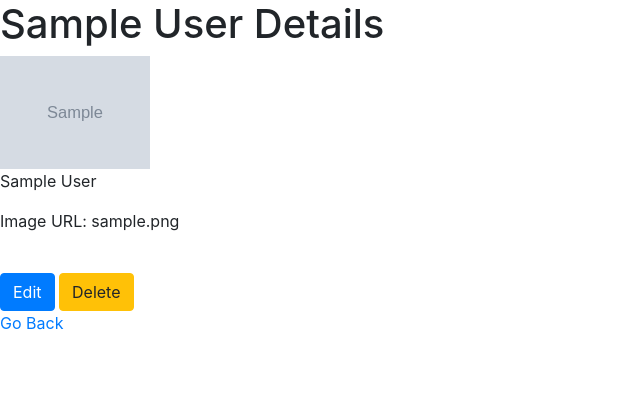
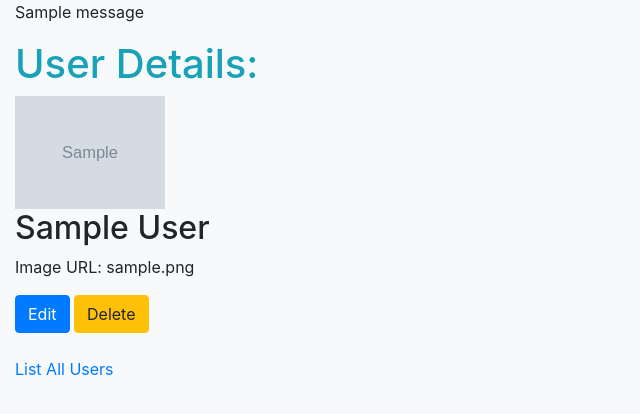
Before and after one commit to RalphsCode/Lesson22_Assignment1, a Flask app: page /users/1 in a window 1280 px wide. Shown: the top 414 px of the page, without its empty margins (0-640 px from the left). Run offline with Flask 3, Linux system fonts and the light colour scheme; tables that the repository leaves empty hold one stand-in row (values such as "Sample post"); grey boxes marked "Sample" are stand-in pictures; one stand-in notice (Sample message) is shown; some libraries are stand-ins or nearby versions.

Commit message:
Wrote code to edit and delete a user. Also added some bootstrap.

```diff
--- a/app.py
+++ b/app.py
@@ -1,12 +1,13 @@
 """Blogly application."""
 
-from flask import Flask, render_template, request, redirect
+from flask import Flask, render_template, request, redirect, flash
 from models import db, connect_db, User
 from flask_debugtoolbar import DebugToolbarExtension
 
 app = Flask(__name__)  # creating an instance of the Flask Class
 
 app.config['SQLALCHEMY_DATABASE_URI'] = 'postgresql://postgres:Ponderosa@localhost/blogly'
+app.config['SQLALCHEMY_RECORD_QUERIES'] = True
 app.config['SQLALCHEMY_ECHO'] = True
 
 with app.app_context():
@@ -46,9 +47,29 @@ def user_detail(user_id):
     return render_template('user.html', user=user)
 
 @app.route('/users/<int:user_id>/edit', methods=['GET', 'POST'])
-def user_edit(user_id):
+def edit_user(user_id):
+    user = User.query.get_or_404(user_id)
     if request.method == 'GET':
-        user = User.query.get_or_404(user_id)
         return render_template('edit_user.html', user=user)
     else:
-        return render_template('edit_user.html', user_id=user_id)
+        first_name = request.form.get('first_name')
+        last_name  = request.form.get('last_name')
+        image_url = request.form.get('image_url')
+        # If 1 or more fields are updated, update the record
+        if first_name != '':
+            user.first_name = first_name
+        if last_name != '':
+            user.last_name = last_name
+        if image_url != '':
+            user.image_url = image_url
+        flash('+++ User has been updated +++')
+        db.session.add(user)
+        db.session.commit()
+        return render_template('user.html', user=user)
+
+@app.route('/users/<int:user_id>/delete')
+def delete_user(user_id):
+    User.query.filter_by(id = user_id).delete()
+    db.session.commit()
+    flash(' >>> User has been deleted <<<')
+    return redirect('/users')
--- a/templates/base.html
+++ b/templates/base.html
@@ -7,10 +7,15 @@
     <link rel="stylesheet" href="https://maxcdn.bootstrapcdn.com/bootstrap/4.0.0/css/bootstrap.min.css">
 
 </head>
-<body>
+<body class="container-fluid p-3, bg-light">
+<!-- Display any Flash Messages -->
+{% for msg in get_flashed_messages() %}
+<p>{{msg}}</p>
+{% endfor %}
+<!-- add the page content -->
     {% block content %}
     {% endblock %}
-        <!-- Optional: Include Bootstrap JS and dependencies (jQuery and Popper.js) -->
+        <!-- Bootstrap JS and dependencies (jQuery and Popper.js) -->
         <script src="https://code.jquery.com/jquery-3.2.1.slim.min.js"></script>
         <script src="https://cdnjs.cloudflare.com/ajax/libs/popper.js/1.12.9/umd/popper.min.js"></script>
         <script src="https://maxcdn.bootstrapcdn.com/bootstrap/4.0.0/js/bootstrap.min.js"></script>
--- a/templates/edit_user.html
+++ b/templates/edit_user.html
@@ -5,14 +5,14 @@ Edit {{user.first_name}} {{user.last_name}}
 
 {% block content %}
 <h1>Edit {{user.first_name}} {{user.last_name}}</h1>
-<form action="/">
+<form action="/users/{{user.id}}/edit" method="POST">
     <label for="first_name">First Name</label><br>
     <input type="text" name="first_name" placeholder="{{user.first_name}}"><br>
     <label for="last_name">Last Name</label><br>
     <input type="text" name="last_name" placeholder="{{user.last_name}}"><br>
     <label for="image_url">Image URL</label><br>
-    <input type="text" name="image_URL" placeholder="{{user.image_url}}"><br><br>
-    <a href="/users/{{user_id}}" class="btn btn-primary">Cancel</a>
+    <input type="text" name="image_url" placeholder="{{user.image_url}}"><br><br>
+    <a href="/users/{{user.id}}" class="btn btn-primary">Cancel</a>
     <button type="submit" class="btn btn-primary">Update</button>
 </form>
 {% endblock %}
--- a/templates/user.html
+++ b/templates/user.html
@@ -1,16 +1,15 @@
 {% extends 'base.html' %}
 {% block title %}
-{{user.id}} Details
+{{user.first_name}} {{user.last_name}} Details
 {% endblock %}
 
 {% block content %}
-<h1>{{user.first_name}} {{user.last_name}} Details</h1>
+<h1 class="text-info">User Details:</h1>
 <img src="{{user.image_url}}" alt="User Image" width="150" height="auto">
-<p>{{user.first_name}} {{user.last_name}}</p>
-<p>Image URL: {{user.image_url}}</p>
-<br>
+<h2>{{user.first_name}} {{user.last_name}}</h2>
+<p class="bg-light">Image URL: {{user.image_url}}</p>
     <a href="/users/{{user.id}}/edit" class="btn btn-primary">Edit</a>
     <a href="/users/{{user.id}}/delete" class="btn btn-warning">Delete</a>
-<p><a href="/users" >Go Back</a></p>
+<p><br><a href="/users" >List All Users</a></p>
 
 {% endblock %}
--- a/templates/users.html
+++ b/templates/users.html
@@ -4,8 +4,8 @@ Ralph's Blogly Home Page
 {% endblock %}
 
 {% block content %}
-<h1>Welcome to Ralph's Blogly</h1>
-<h2>Users</h2>
+<h1 class="text-dark">Welcome to Ralph's Blogly</h1>
+<h2 class="text-secondary">Users:</h2>
 <ul>
 {% for user in users %}
 <li><a href="/users/{{user.id}}">{{user.first_name}} {{user.last_name}}</a>
```
